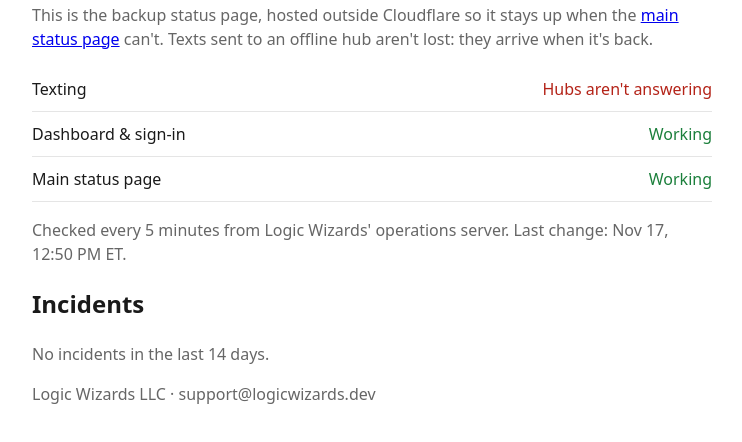
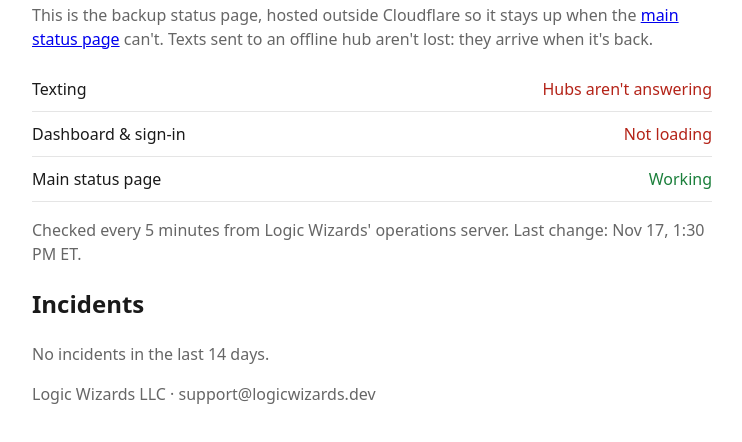
Before and after one commit to thelogicwizards/lwhub-backup-status, a plain HTML site: page index.html in a window 1280 px wide. Shown: the part 112-554 px from the top of the page, without its empty margins (268-1010 px from the left). Drawn offline with Linux system fonts and the light colour scheme.

Commit message:
Status update

```diff
--- a/index.html
+++ b/index.html
@@ -13,8 +13,8 @@ td+td{text-align:right}.ok{color:var(--ok)}.down{color:var(--down)}.unknown,.mut
 <h1>Switchboard status</h1>
 <p class="muted">This is the backup status page, hosted outside Cloudflare so it stays up when the
 <a href="https://switchboard-status.craig-afe.workers.dev">main status page</a> can't. Texts sent to an offline hub aren't lost: they arrive when it's back.</p>
-<table><tr><td>Texting</td><td class='down'>Hubs aren&#x27;t answering</td></tr><tr><td>Dashboard &amp; sign-in</td><td class='ok'>Working</td></tr><tr><td>Main status page</td><td class='ok'>Working</td></tr></table>
-<p class="muted">Checked every 5 minutes from Logic Wizards' operations server. Last change: Nov 17, 12:50 PM ET.</p>
+<table><tr><td>Texting</td><td class='down'>Hubs aren&#x27;t answering</td></tr><tr><td>Dashboard &amp; sign-in</td><td class='down'>Not loading</td></tr><tr><td>Main status page</td><td class='ok'>Working</td></tr></table>
+<p class="muted">Checked every 5 minutes from Logic Wizards' operations server. Last change: Nov 17, 1:30 PM ET.</p>
 <h2>Incidents</h2><p class='muted'>No incidents in the last 14 days.</p>
 <p class="muted">Logic Wizards LLC · support@logicwizards.dev</p>
 </main></body></html>
```
